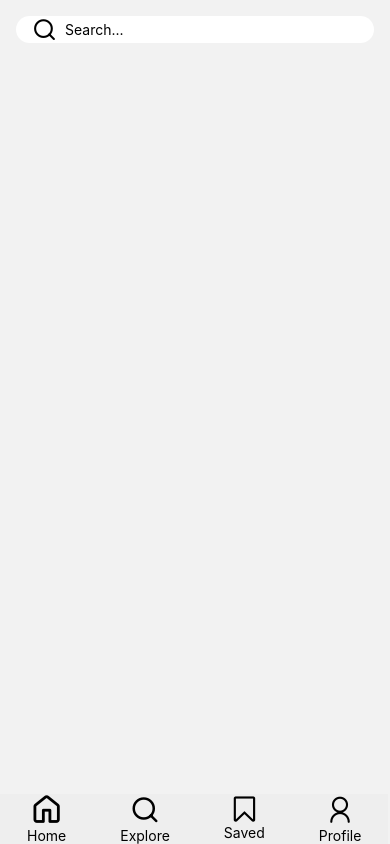
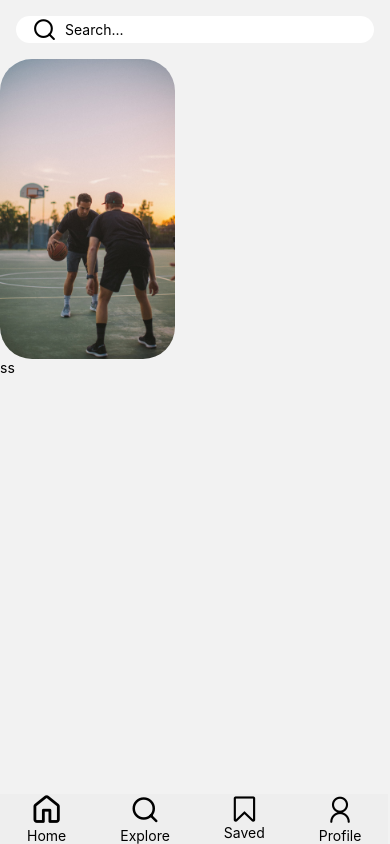
Before and after one commit to amirsadriofficial/News-App, a React Native app: screen /Explore in a window 390 px wide. Built offline with nearby package versions, Linux system fonts and the light colour scheme.

Commit message:
Handle explore category

```diff
--- /dev/null
+++ b/src/components/explore-category/ExploreCategory.tsx
@@ -0,0 +1,19 @@
+/**
+ * @format
+ */
+
+import React from 'react';
+import {View, Text, Image} from 'react-native';
+import styles from './styles/ExploreCategory.style';
+import Picture from './../../assets/category/sport.jpg';
+
+const ExploreCategory = () => {
+  return (
+    <View>
+      <Image source={Picture} style={styles.image} />
+      <Text>ss</Text>
+    </View>
+  );
+};
+
+export default ExploreCategory;
--- /dev/null
+++ b/src/components/explore-category/styles/ExploreCategory.style.ts
@@ -0,0 +1,10 @@
+import {StyleSheet} from 'react-native';
+
+export default StyleSheet.create({
+  image: {
+    width: 175,
+    height: 300,
+    backgroundColor: '#fff',
+    borderRadius: 32,
+  },
+});
--- a/src/screens/explore/Explore.tsx
+++ b/src/screens/explore/Explore.tsx
@@ -7,6 +7,7 @@ import {SafeAreaView, TextInput, View} from 'react-native';
 import Feather from 'react-native-vector-icons/Feather';
 import Layout from '../../containers/layout/Layout';
 import styles from './styles/Explore.style';
+import ExploreCategory from '../../components/explore-category/ExploreCategory';
 
 const Explore = ({navigation}: any) => {
   const [number, onChangeNumber] = React.useState('');
@@ -24,6 +25,9 @@ const Explore = ({navigation}: any) => {
             keyboardType="default"
           />
         </View>
+        <View>
+          <ExploreCategory />
+        </View>
       </SafeAreaView>
     </Layout>
   );
```
Also changed, not shown: src/assets/category/sport.jpg (added).
